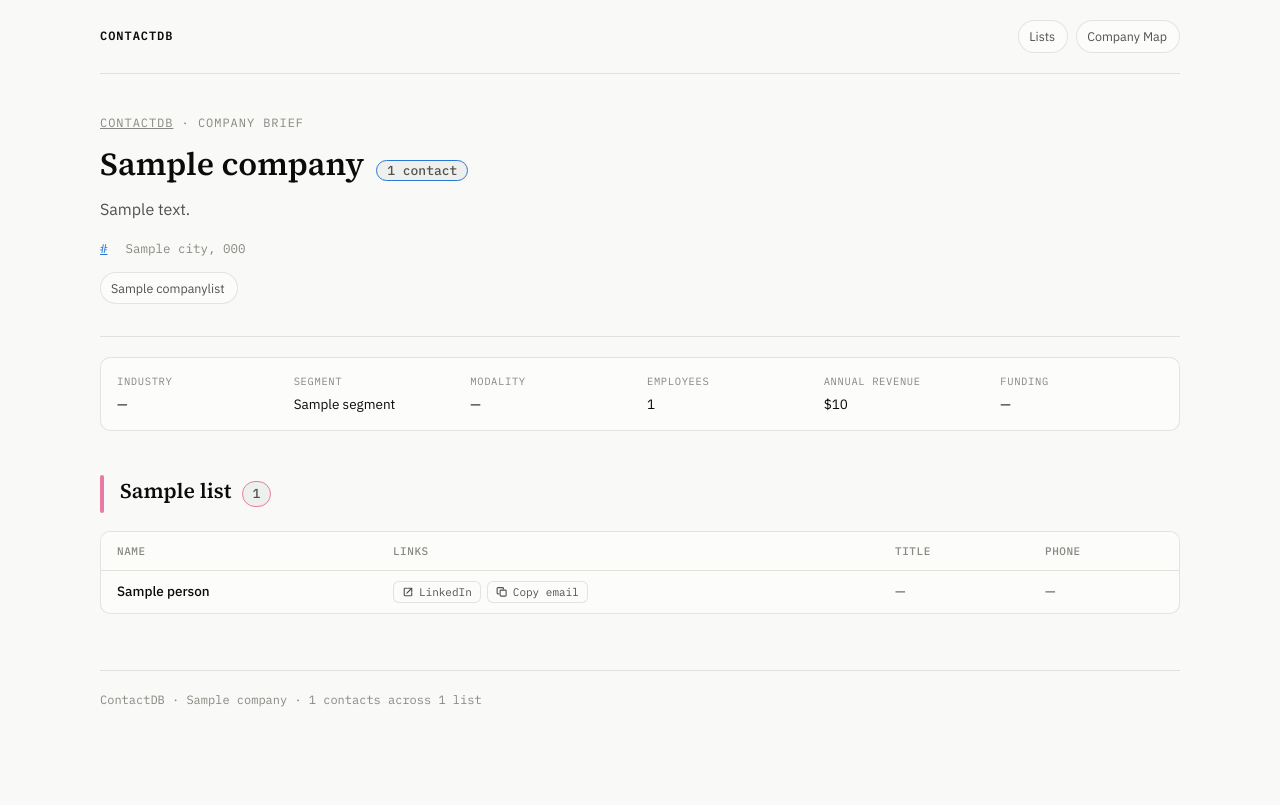
After one commit to siddharthLT/researchmap, a Django app: template contactdb/templates/contactdb/company_brief.html in a window 1280 px wide. The commit adds this page. Run offline with Django 5.2, Linux system fonts and the light colour scheme; tables that the repository leaves empty hold one stand-in row (values such as "Sample post"); the template is opened without the code that fills it: values that come from a table or form of the project are taken from there, most other values are stand-ins (such as "Sample title", 1, 10 or a date in 2020); data that the repository does not hold is empty.

Commit message:
Add company brief pages and merge duplicate company entities
Add /contactdb/company/<id>/ showing every contact we have for a
company across all people lists, segregated by which list each
contact comes from. Link it from every company list row via a new
"Brief" button. Since a company can appear in multiple company
lists, the brief page is keyed by the single canonical Company
record rather than per-list.

Add merge_duplicate_companies to find and consolidate company
records that are really the same entity (same domain, or an obvious
rebrand/typo at the same address) before building on top of them --
ran it once, merging 30 duplicates across 28 groups (e.g. "CorePharma"
+ "CorePharma (2)", "NJBio" + "NJ Biopharmaceuticals" + "NJ Bio").

Co-Authored-By: Claude Sonnet 5 <noreply@anthropic.com>

```diff
--- /dev/null
+++ b/contactdb/templates/contactdb/company_brief.html
@@ -0,0 +1,149 @@
+{% extends "contactdb/base.html" %}
+
+{% block title %}{{ company.name }} · ContactDB{% endblock %}
+
+{% block extra_style %}
+  .company-meta-grid {
+    display: grid; grid-template-columns: repeat(auto-fit, minmax(160px, 1fr)); gap: 14px;
+    margin: 20px 0; padding: 16px; background: var(--surface); border: 1px solid var(--border); border-radius: 10px;
+  }
+  .company-meta-grid .field-label {
+    font-family: "IBM Plex Mono", monospace; font-size: 10.5px; letter-spacing: .06em; text-transform: uppercase;
+    color: var(--muted); margin-bottom: 4px;
+  }
+  .company-meta-grid .field-value { font-size: 13.5px; color: var(--ink); }
+  .list-chips { display: flex; flex-wrap: wrap; gap: 8px; margin: 14px 0 0; }
+{% endblock %}
+
+{% block content %}
+  <header class="masthead">
+    <p class="eyebrow"><a href="{% url 'contactdb:home' %}">ContactDB</a> &middot; Company Brief</p>
+    <h2 class="page-title">{% if company.has_warm_connection %}<span class="warm-flame" aria-hidden="true" title="Warm connection">🔥</span>{% endif %}{{ company.name }}<span class="cat-count" style="--c: var(--s1)">{{ total_people }} contact{{ total_people|pluralize }}</span></h2>
+    {% if company.notes %}<p class="dek">{{ company.notes|linebreaksbr|truncatewords:60 }}</p>{% endif %}
+    <div class="meta">
+      {% if company.url %}<span><a href="{{ company.url }}" target="_blank" rel="noopener">{{ company.domain|default:company.url }}</a></span>{% endif %}
+      {% if company.city or company.state_code %}<span>{{ company.city }}{% if company.city and company.state_code %}, {% endif %}{{ company.state_code }}</span>{% endif %}
+    </div>
+    {% if company_lists %}
+      <div class="list-chips">
+        {% for cl in company_lists %}
+          <a class="chip" style="--c: var(--s1)" href="{% url 'contactdb:company_list_detail' cl.slug %}">{{ cl.name }}</a>
+        {% endfor %}
+      </div>
+    {% endif %}
+  </header>
+
+  <div class="company-meta-grid">
+    <div><div class="field-label">Industry</div><div class="field-value">{{ company.industry|default:"—" }}</div></div>
+    <div><div class="field-label">Segment</div><div class="field-value">{{ company.segment|default:"—" }}</div></div>
+    <div><div class="field-label">Modality</div><div class="field-value">{{ company.modality|default:"—" }}</div></div>
+    <div><div class="field-label">Employees</div><div class="field-value">{{ company.employee_count|default:"—" }}</div></div>
+    <div><div class="field-label">Annual revenue</div><div class="field-value">{% if company.annual_revenue %}${{ company.annual_revenue|floatformat:0 }}{% else %}—{% endif %}</div></div>
+    <div><div class="field-label">Funding</div><div class="field-value">{{ company.funding_data|default:"—"|truncatewords:12 }}</div></div>
+  </div>
+
+  {% if sections %}
+    {% for section in sections %}
+      <section class="cat-section" style="--c: var(--s5)">
+        <div class="cat-title">
+          <span class="rule"></span>
+          <div>
+            <h2>{% if section.list %}{{ section.list.name }}{% else %}Not in a people list{% endif %}<span class="cat-count">{{ section.people|length }}</span></h2>
+          </div>
+        </div>
+        <div class="table-wrap">
+          <table>
+            <thead>
+              <tr>
+                <th>Name</th>
+                <th>Links</th>
+                <th>Title</th>
+                <th>Phone</th>
+              </tr>
+            </thead>
+            <tbody>
+              {% for person in section.people %}
+                <tr>
+                  <td>{{ person.name }}</td>
+                  <td class="links">
+                    <div class="btn-row">
+                      {% if person.linkedin_url %}
+                        <a class="icon-btn" href="{{ person.linkedin_url }}" target="_blank" rel="noopener" aria-label="Open {{ person.name }}'s LinkedIn profile">
+                          <svg viewBox="0 0 16 16" width="12" height="12" fill="none" stroke="currentColor" stroke-width="1.5" stroke-linecap="round" stroke-linejoin="round"><path d="M6.5 9.5 13 3M8.5 3H13v4.5M13 9v3a1 1 0 0 1-1 1H4a1 1 0 0 1-1-1V4a1 1 0 0 1 1-1h3"/></svg>LinkedIn
+                        </a>
+                      {% else %}
+                        <span class="icon-btn is-disabled" aria-label="No LinkedIn on file">
+                          <svg viewBox="0 0 16 16" width="12" height="12" fill="none" stroke="currentColor" stroke-width="1.5" stroke-linecap="round" stroke-linejoin="round"><path d="M6.5 9.5 13 3M8.5 3H13v4.5M13 9v3a1 1 0 0 1-1 1H4a1 1 0 0 1-1-1V4a1 1 0 0 1 1-1h3"/></svg>LinkedIn
+                        </span>
+                      {% endif %}
+                      {% if person.email %}
+                        <button type="button" class="icon-btn" data-email="{{ person.email }}" onclick="copyEmail(this)" title="{{ person.email }}" aria-label="Copy {{ person.name }}'s email">
+                          <svg viewBox="0 0 16 16" width="12" height="12" fill="none" stroke="currentColor" stroke-width="1.5" stroke-linecap="round" stroke-linejoin="round"><rect x="5.5" y="5.5" width="8" height="8" rx="1.2"/><path d="M3.5 10.5h-.8a1.2 1.2 0 0 1-1.2-1.2v-6a1.2 1.2 0 0 1 1.2-1.2h6a1.2 1.2 0 0 1 1.2 1.2v.8"/></svg><span class="btn-txt">Copy email</span>
+                        </button>
+                      {% else %}
+                        <span class="icon-btn is-disabled" aria-label="No email on file">
+                          <svg viewBox="0 0 16 16" width="12" height="12" fill="none" stroke="currentColor" stroke-width="1.5" stroke-linecap="round" stroke-linejoin="round"><rect x="5.5" y="5.5" width="8" height="8" rx="1.2"/><path d="M3.5 10.5h-.8a1.2 1.2 0 0 1-1.2-1.2v-6a1.2 1.2 0 0 1 1.2-1.2h6a1.2 1.2 0 0 1 1.2 1.2v.8"/></svg><span class="btn-txt">Copy email</span>
+                        </span>
+                      {% endif %}
+                    </div>
+                  </td>
+                  <td class="wrap">{{ person.title|default:"—" }}</td>
+                  <td>{{ person.phone|default:"—" }}</td>
+                </tr>
+              {% endfor %}
+            </tbody>
+          </table>
+        </div>
+      </section>
+    {% endfor %}
+  {% else %}
+    <div class="empty-state">No contacts on file for this company yet.</div>
+  {% endif %}
+
+  <footer>ContactDB &middot; {{ company.name }} &middot; {{ total_people }} contacts across {{ sections|length }} list{{ sections|length|pluralize }}</footer>
+{% endblock %}
+
+{% block extra_js %}
+<script>
+  function fallbackCopy(text, cb) {
+    try {
+      var ta = document.createElement('textarea');
+      ta.value = text;
+      ta.style.position = 'fixed';
+      ta.style.opacity = '0';
+      document.body.appendChild(ta);
+      ta.focus();
+      ta.select();
+      var ok = document.execCommand('copy');
+      document.body.removeChild(ta);
+      cb(ok);
+    } catch (e) {
+      cb(false);
+    }
+  }
+
+  function copyEmail(btn) {
+    var email = btn.getAttribute('data-email');
+    var original = btn.innerHTML;
+    var labelHTML = '<svg viewBox="0 0 16 16" width="12" height="12" fill="none" stroke="currentColor" stroke-width="1.5" stroke-linecap="round" stroke-linejoin="round"><rect x="5.5" y="5.5" width="8" height="8" rx="1.2"/><path d="M3.5 10.5h-.8a1.2 1.2 0 0 1-1.2-1.2v-6a1.2 1.2 0 0 1 1.2-1.2h6a1.2 1.2 0 0 1 1.2 1.2v.8"/></svg><span class="btn-txt">';
+
+    function settle(ok) {
+      btn.classList.remove('copied', 'copy-failed');
+      btn.classList.add(ok ? 'copied' : 'copy-failed');
+      btn.innerHTML = labelHTML + (ok ? 'Copied' : 'Copy failed') + '</span>';
+      setTimeout(function () {
+        btn.innerHTML = original;
+        btn.classList.remove('copied', 'copy-failed');
+      }, 1400);
+    }
+
+    if (navigator.clipboard && navigator.clipboard.writeText) {
+      navigator.clipboard.writeText(email).then(function () { settle(true); }).catch(function () {
+        fallbackCopy(email, settle);
+      });
+    } else {
+      fallbackCopy(email, settle);
+    }
+  }
+</script>
+{% endblock %}
--- a/contactdb/templates/contactdb/company_list_detail.html
+++ b/contactdb/templates/contactdb/company_list_detail.html
@@ -50,6 +50,9 @@
                       <svg viewBox="0 0 16 16" width="12" height="12" fill="none" stroke="currentColor" stroke-width="1.5" stroke-linecap="round" stroke-linejoin="round"><path d="M6.5 9.5 13 3M8.5 3H13v4.5M13 9v3a1 1 0 0 1-1 1H4a1 1 0 0 1-1-1V4a1 1 0 0 1 1-1h3"/></svg>Website
                     </span>
                   {% endif %}
+                  <a class="icon-btn" href="{% url 'contactdb:company_brief' company.id %}" aria-label="Open {{ company.name }}'s company brief">
+                    <svg viewBox="0 0 16 16" width="12" height="12" fill="none" stroke="currentColor" stroke-width="1.5" stroke-linecap="round" stroke-linejoin="round"><path d="M4 2.5h6L12.5 5v8.5a1 1 0 0 1-1 1h-7a1 1 0 0 1-1-1v-10a1 1 0 0 1 1-1Z"/><path d="M9.5 2.5V5h3"/><path d="M5.5 8h5M5.5 10.5h5"/></svg>Brief
+                  </a>
                 </div>
               </td>
               <td class="wrap">{{ company.modality|default:"—" }}</td>
--- a/contactdb/urls.py
+++ b/contactdb/urls.py
@@ -9,5 +9,6 @@ urlpatterns = [
     path("companies/<slug:slug>/", views.company_list_detail, name="company_list_detail"),
     path("people/<slug:slug>/", views.person_list_detail, name="person_list_detail"),
     path("connections/<slug:slug>/", views.connection_universe, name="connection_universe"),
+    path("company/<int:company_id>/", views.company_brief, name="company_brief"),
     path("api/people/<int:person_id>/contact/", views.person_contact, name="person_contact"),
 ]
```
Also changed, not shown: companymap/management/commands/merge_duplicate_companies.py (added, +94 -0 lines), contactdb/views.py (+37 -0 lines).
